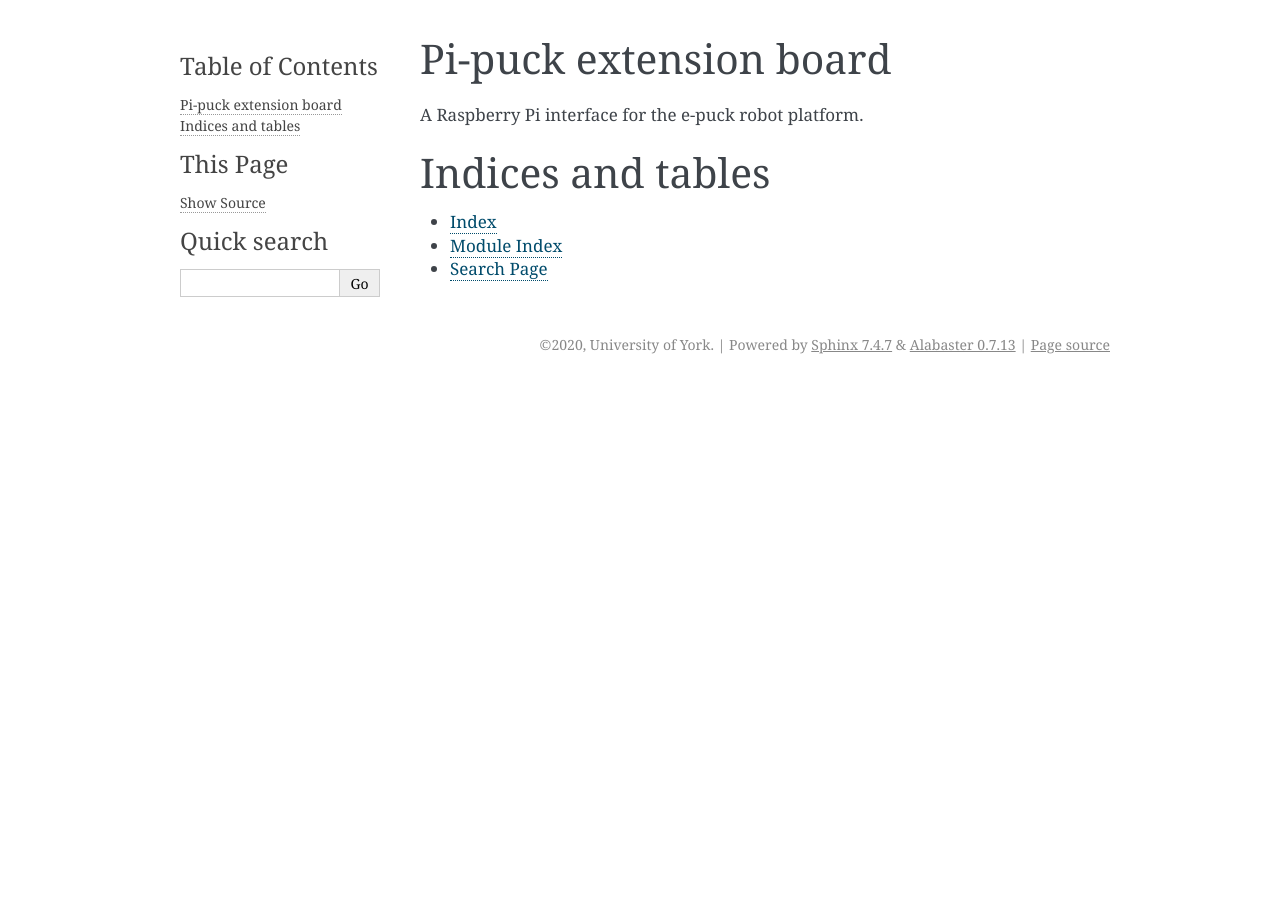
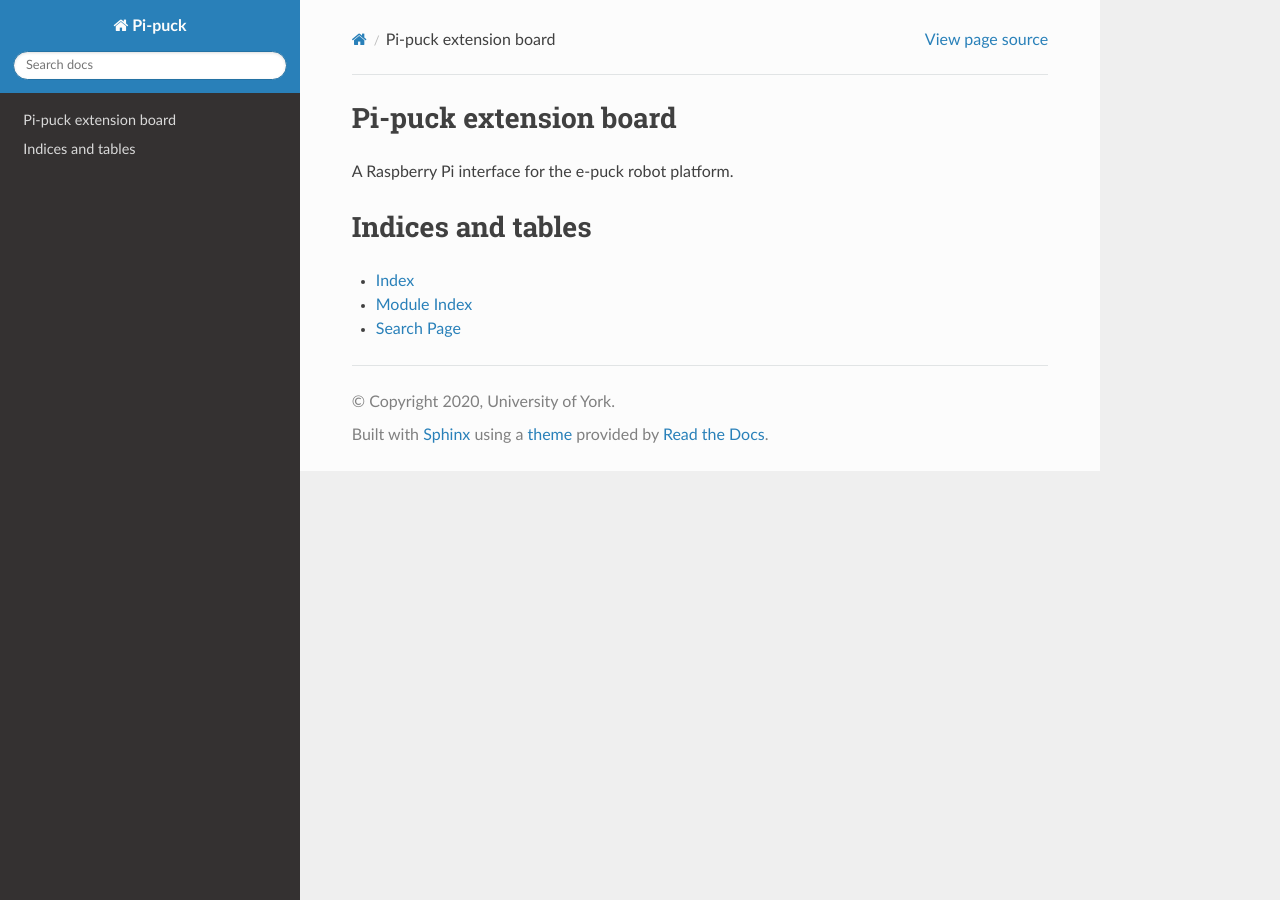
Before and after one commit to yorkrobotlab/pi-puck, a Sphinx documentation site: the page built from docs/index.rst, in a window 1280 px wide. Built offline with Sphinx 7.4.7 and the Read the Docs theme 2.0.0, drawn with Linux system fonts in a browser that asks for light colours.

Commit message:
Changed docs theme to 'sphinx_rtd_theme', and added readthedocs config

```diff
--- a/docs/conf.py
+++ b/docs/conf.py
@@ -3,6 +3,8 @@
 # This file only contains a selection of the most common options. For a full
 # list see the documentation:
 # https://www.sphinx-doc.org/en/master/usage/configuration.html
+
+import sphinx_rtd_theme
 
 # -- Path setup --------------------------------------------------------------
 
@@ -28,6 +30,7 @@ author = 'University of York'
 # extensions coming with Sphinx (named 'sphinx.ext.*') or your custom
 # ones.
 extensions = [
+	'sphinx_rtd_theme'
 ]
 
 # Add any paths that contain templates here, relative to this directory.
@@ -44,7 +47,7 @@ exclude_patterns = ['_build', 'Thumbs.db', '.DS_Store']
 # The theme to use for HTML and HTML Help pages.  See the documentation for
 # a list of builtin themes.
 #
-html_theme = 'alabaster'
+html_theme = 'sphinx_rtd_theme'
 
 # Add any paths that contain custom static files (such as style sheets) here,
 # relative to this directory. They are copied after the builtin static files,
--- a/docs/requirements.txt
+++ b/docs/requirements.txt
@@ -1 +1,2 @@
 sphinx>=2.4
+sphinx_rtd_theme
```
Also changed, not shown: .readthedocs.yml (added).
